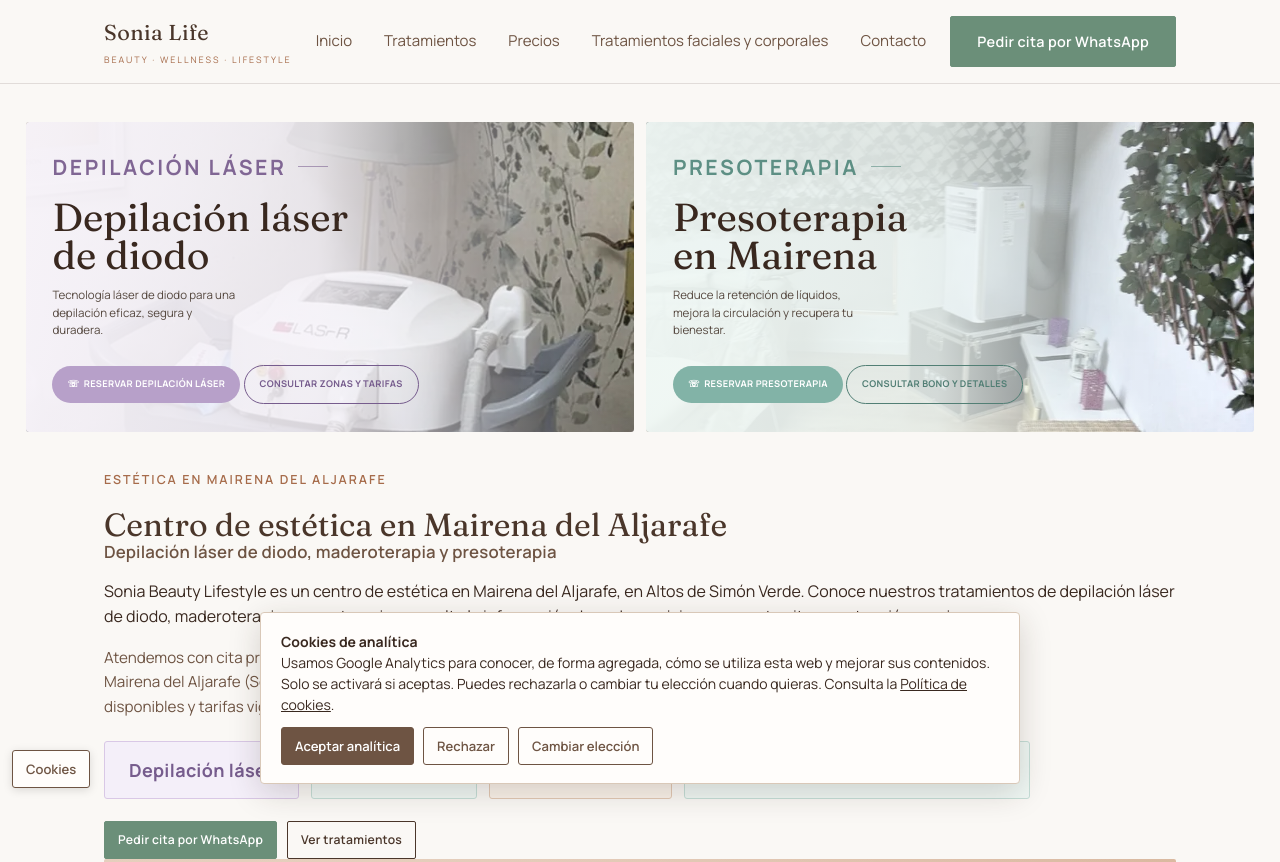
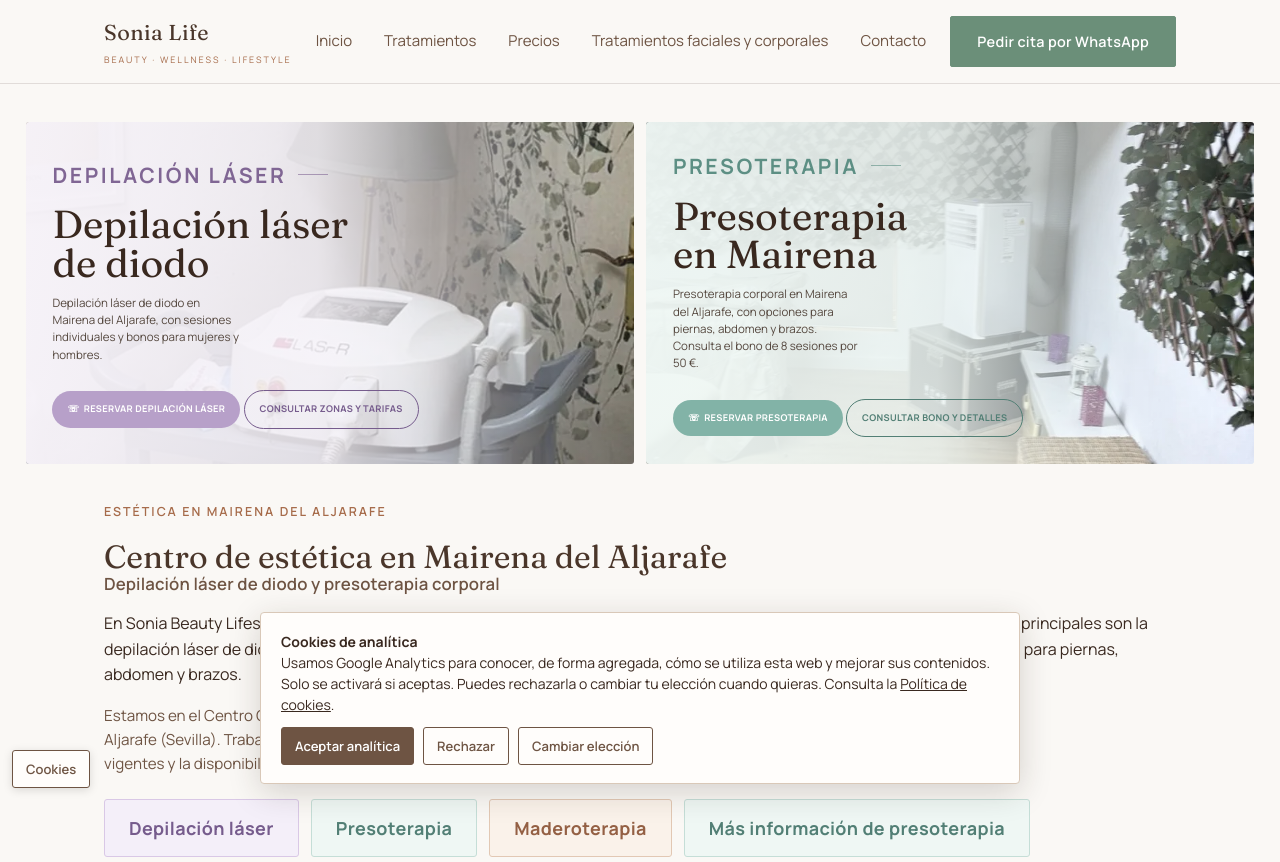
Before and after one commit to flavioycarmina/sonia-beauty-lifestyle, a plain HTML site: page index.html in a window 1280 px wide. Shown: the top 862 px of the page. Drawn offline with Linux system fonts and the light colour scheme.

Commit message:
Optimizar contenido SEO local de la página principal

```diff
--- a/index.html
+++ b/index.html
@@ -4,13 +4,13 @@
 <meta charset="utf-8"/>
 <meta content="width=device-width, initial-scale=1.0" name="viewport"/>
 <title>Centro de estética en Mairena del Aljarafe | Sonia Beauty Lifestyle</title>
-<meta content="Centro de estética en Mairena del Aljarafe: depilación láser de diodo, maderoterapia y presoterapia. Conoce los tratamientos, precios y cómo reservar en Sonia Beauty Lifestyle." name="description"/>
-<meta name="author" content="Sonia Beauty Lifestyle"/><meta name="theme-color" content="#FAF8F5"/><meta property="og:image" content="https://flavioycarmina.github.io/sonia-beauty-lifestyle/images/sonia-centro-entrada.webp"/><meta name="twitter:card" content="summary_large_image"/><meta name="twitter:title" content="Centro de estética en Mairena del Aljarafe | Sonia Beauty Lifestyle"/><meta name="twitter:description" content="Depilación láser de diodo, maderoterapia y presoterapia en Mairena del Aljarafe. Consulta tratamientos y reserva tu cita."/>
+<meta content="Centro de estética en Mairena del Aljarafe. Depilación láser de diodo y presoterapia corporal, además de maderoterapia e HIFU. Consulta tarifas y reserva tu cita en Sonia Beauty Lifestyle." name="description"/>
+<meta name="author" content="Sonia Beauty Lifestyle"/><meta name="theme-color" content="#FAF8F5"/><meta property="og:image" content="https://flavioycarmina.github.io/sonia-beauty-lifestyle/images/sonia-centro-entrada.webp"/><meta name="twitter:card" content="summary_large_image"/><meta name="twitter:title" content="Centro de estética en Mairena del Aljarafe | Sonia Beauty Lifestyle"/><meta name="twitter:description" content="Centro de estética en Mairena del Aljarafe. Depilación láser de diodo y presoterapia corporal, además de otros tratamientos. Consulta tarifas y reserva."/>
 <meta content="FUTHmxu0bNFwMlPcVrmKphylBgE2whlMdLgLPPzE4Is" name="google-site-verification">
 <meta content="index,follow" name="robots"/>
 <link href="https://flavioycarmina.github.io/sonia-beauty-lifestyle/" rel="canonical"/>
 <meta content="Centro de estética en Mairena del Aljarafe | Sonia Beauty Lifestyle" property="og:title"/>
-<meta content="Depilación láser de diodo, maderoterapia, presoterapia y HIFU facial y corporal en Mairena del Aljarafe." property="og:description"/>
+<meta content="Centro de estética en Mairena del Aljarafe. Depilación láser de diodo y presoterapia corporal, además de maderoterapia e HIFU." property="og:description"/>
 <meta content="website" property="og:type"/>
 <meta content="https://flavioycarmina.github.io/sonia-beauty-lifestyle/" property="og:url"/>
 <meta content="es_ES" property="og:locale"/>
@@ -21,7 +21,7 @@
   "url": "https://flavioycarmina.github.io/sonia-beauty-lifestyle/",
   "name": "Sonia Beauty Lifestyle",
   "alternateName": "Sonia Life",
-  "description": "Centro de estética en Mairena del Aljarafe, Sevilla, especializado en depilación láser de diodo, maderoterapia, presoterapia y tratamientos HIFU facial y corporal.",
+  "description": "Centro de estética en Mairena del Aljarafe, Sevilla. Servicios principales de depilación láser de diodo y presoterapia corporal, además de maderoterapia y tratamientos HIFU facial y corporal.",
   "image": [
     "https://flavioycarmina.github.io/sonia-beauty-lifestyle/images/sonia-centro-entrada.webp",
     "https://flavioycarmina.github.io/sonia-beauty-lifestyle/images/sonia-recepcion.webp",
@@ -464,7 +464,7 @@ a.btn[href*="wa.me"]:hover{background:#55745F;border-color:#55745F}
       <div class="tile-copy">
         <div class="tile-kicker">DEPILACIÓN LÁSER <span></span></div>
         <h2 class="tile-heading">Depilación láser<br/>de diodo</h2>
-        <p>Tecnología láser de diodo para una depilación eficaz, segura y duradera.</p>
+        <p>Depilación láser de diodo en Mairena del Aljarafe, con sesiones individuales y bonos para mujeres y hombres.</p>
         <a class="tile-cta" href="https://wa.me/34675590994?text=Hola%2C%20Sonia%20Beauty%20Lifestyle.%20Me%20gustar%C3%ADa%20pedir%20cita%20para%20depilaci%C3%B3n%20l%C3%A1ser.%20%C2%BFPod%C3%A9is%20indicarme%20disponibilidad%3F" target="_blank" rel="noopener noreferrer">☏&nbsp; RESERVAR DEPILACIÓN LÁSER</a>
         <a class="tile-cta tile-more" href="depilacion-laser-mairena-del-aljarafe/">CONSULTAR ZONAS Y TARIFAS</a>
       </div>
@@ -474,7 +474,7 @@ a.btn[href*="wa.me"]:hover{background:#55745F;border-color:#55745F}
       <div class="tile-copy">
         <div class="tile-kicker">PRESOTERAPIA <span></span></div>
         <h2>Presoterapia<br/>en Mairena</h2>
-        <p>Reduce la retención de líquidos, mejora la circulación y recupera tu bienestar.</p>
+        <p>Presoterapia corporal en Mairena del Aljarafe, con opciones para piernas, abdomen y brazos. Consulta el bono de 8 sesiones por 50 €.</p>
         <a class="tile-cta" href="https://wa.me/34675590994?text=Hola%2C%20Sonia%20Beauty%20Lifestyle.%20Me%20gustar%C3%ADa%20pedir%20cita%20para%20presoterapia.%20%C2%BFPod%C3%A9is%20indicarme%20disponibilidad%3F" target="_blank" rel="noopener noreferrer">☏&nbsp; RESERVAR PRESOTERAPIA</a>
         <a class="tile-cta tile-more" href="presoterapia-mairena-del-aljarafe/">CONSULTAR BONO Y DETALLES</a>
       </div>
@@ -486,9 +486,9 @@ a.btn[href*="wa.me"]:hover{background:#55745F;border-color:#55745F}
 <div>
 <div class="eyebrow">ESTÉTICA EN MAIRENA DEL ALJARAFE</div>
 <h1>Centro de estética en Mairena del Aljarafe</h1>
-<h2 class="hero-local">Depilación láser de diodo, maderoterapia y presoterapia</h2>
-<p class="tag">Sonia Beauty Lifestyle es un centro de estética en Mairena del Aljarafe, en Altos de Simón Verde. Conoce nuestros tratamientos de depilación láser de diodo, maderoterapia y presoterapia, consulta la información de cada servicio y reserva tu cita con atención previa.</p>
-<p class="local-intro">Atendemos con cita previa en el Centro Comercial Altos de Simón Verde, Local 45, Mairena del Aljarafe (Sevilla). Entra en cada página para consultar detalles, zonas disponibles y tarifas vigentes.</p>
+<h2 class="hero-local">Depilación láser de diodo y presoterapia corporal</h2>
+<p class="tag">En Sonia Beauty Lifestyle encontrarás tratamientos de estética y cuidado corporal en Mairena del Aljarafe. Nuestros servicios principales son la depilación láser de diodo, con sesiones individuales y bonos para mujeres y hombres, y la presoterapia corporal, con opciones para piernas, abdomen y brazos.</p>
+<p class="local-intro">Estamos en el Centro Comercial Altos de Simón Verde, Local 45, Mairena del Aljarafe (Sevilla). Trabajamos con cita previa. Consulta los tratamientos, las tarifas vigentes y la disponibilidad para reservar tu cita.</p>
 <div class="hero-service-links" aria-label="Acceso directo a tratamientos">
 <a class="btn ghost" href="depilacion-laser-mairena-del-aljarafe/">Depilación láser</a>
 <a class="btn ghost" href="presoterapia-mairena-del-aljarafe/">Presoterapia</a>
```
